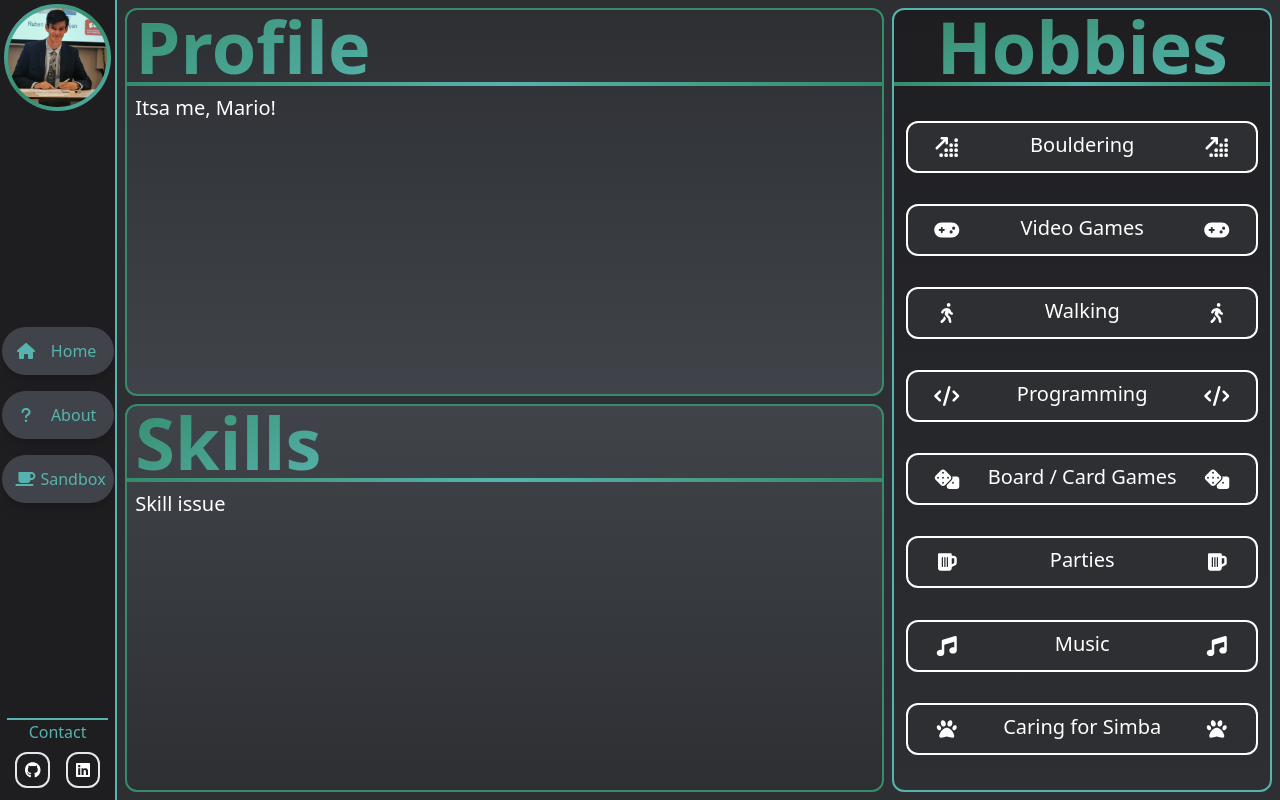
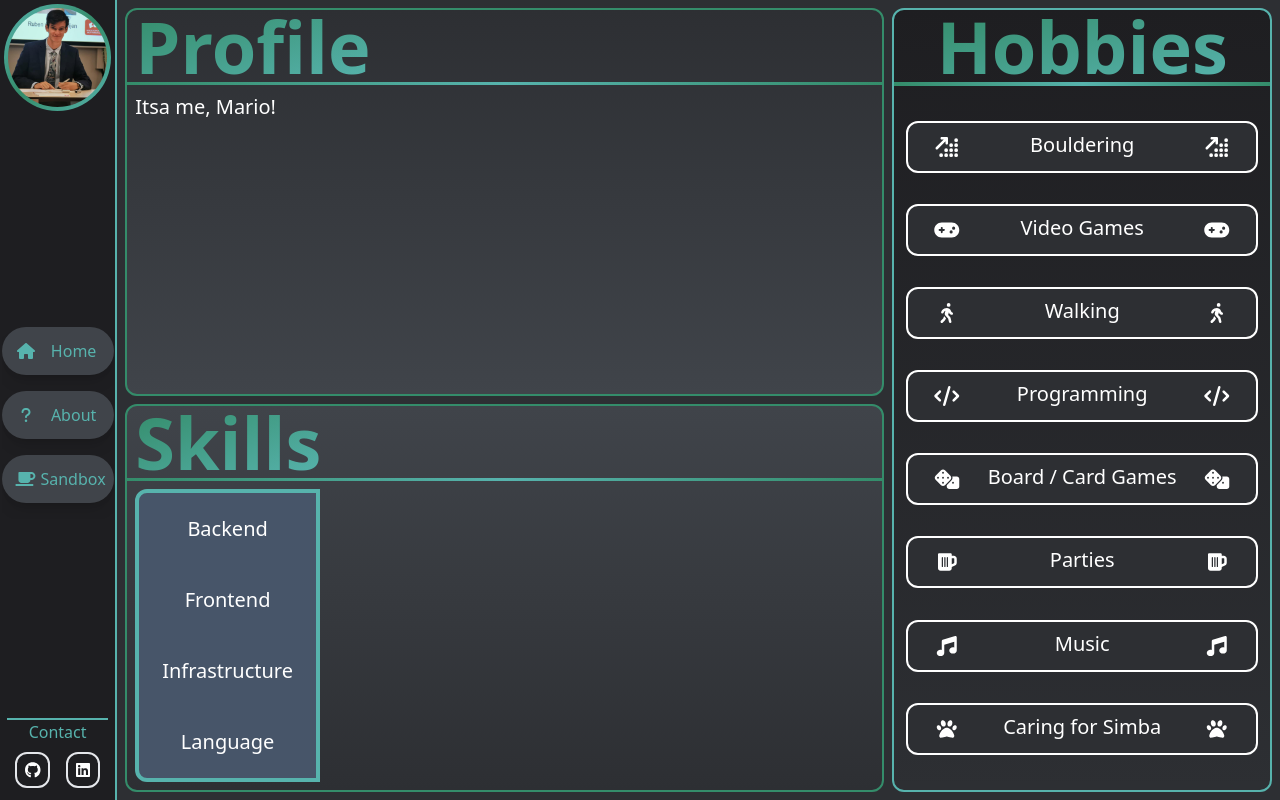
Before and after one commit to FRMeulen/me-online, a Vue app: page /about in a window 1280 px wide. Built offline with nearby package versions, Linux system fonts and the light colour scheme.

Commit message:
WIP toggleable tabs.

```diff
--- a/src/components/about/Profile/ProfileCard.vue
+++ b/src/components/about/Profile/ProfileCard.vue
@@ -1,6 +1,6 @@
 <template>
   <div
-    class="profile w-full h-1/2 mb-1 bg-gradient-to-b from-bgprimary to-bgaccent rounded-xl border-secondary border-2"
+    class="profile w-full h-1/2 mb-1 bg-gradient-to-b from-bgprimary to-bgaccent rounded-xl border-secondary border-2 flex flex-col"
   >
     <span
       class="font-bold leading-relaxed text-5xl md:text-6xl lg:text-7xl bg-gradient-to-br from-secondary to-primary bg-clip-text text-transparent w-fit ml-2"
@@ -11,7 +11,7 @@
       <div class="bg-gradient-to-r from-secondary to-primary w-1/2 h-1"></div>
       <div class="bg-gradient-to-r from-primary to-secondary w-1/2 h-1"></div>
     </div>
-    <div class="profile-text-container text-xl m-2">
+    <div class="profile-text-container text-xl m-2 h-full">
       <p>Itsa me, Mario!</p>
     </div>
   </div>
--- /dev/null
+++ b/src/components/about/Skills/SkillBar.vue
@@ -0,0 +1,42 @@
+<template>
+  <div
+    class="skill-bar bg-bgsecondary rounded-xl w-1/2 border-2 border-secondary"
+  >
+    <div class="flex flex-col">
+      <span class="text-xl m-1 ml-3">{{ name }}</span>
+      <div class="bar-container flex flex-row w-full rounded-b-xl">
+        <div
+          class="filled-part bg-gradient-to-b from-primary from-70% to-slate-400 h-5"
+          :style="{ width: filled + '%' }"
+        ></div>
+        <div
+          class="empty-part bg-bgprimary h-5 w-full"
+          :style="{ width: empty + '%' }"
+        ></div>
+      </div>
+    </div>
+  </div>
+</template>
+
+<script lang="ts" setup>
+import { ref, computed } from "vue";
+
+const props = defineProps({
+  name: String,
+  percentage: Number,
+});
+
+const name = ref(props.name);
+const filled = computed(() => {
+  return props.percentage === undefined
+    ? 0
+    : props.percentage < 0
+    ? 0
+    : props.percentage > 100
+    ? 100
+    : props.percentage;
+});
+const empty = computed(() => {
+  return 100 - filled.value;
+});
+</script>
--- a/src/components/about/Skills/SkillsCard.vue
+++ b/src/components/about/Skills/SkillsCard.vue
@@ -1,6 +1,6 @@
 <template>
   <div
-    class="skills w-full h-1/2 mt-1 bg-gradient-to-b from-bgaccent to-bgprimary rounded-xl border-secondary border-2"
+    class="skills w-full h-1/2 mt-1 bg-gradient-to-b from-bgaccent to-bgprimary rounded-xl border-secondary border-2 flex flex-col"
   >
     <span
       class="font-bold leading-relaxed text-5xl md:text-6xl lg:text-7xl bg-gradient-to-br from-secondary to-primary bg-clip-text text-transparent w-fit ml-2"
@@ -11,10 +11,55 @@
       <div class="bg-gradient-to-r from-secondary to-primary w-1/2 h-1"></div>
       <div class="bg-gradient-to-r from-primary to-secondary w-1/2 h-1"></div>
     </div>
-    <div class="skills-text-container text-xl m-2">
-      <p>Skill issue</p>
+    <div class="skills-text-container text-xl m-2 h-full">
+      <div
+        class="skills-category-tabs flex flex-col flex-grow w-1/4 h-full rounded-tl-xl rounded-bl-xl border-primary border-4 bg-slate-600"
+      >
+        <div
+          class="backend-tab skill-tab"
+          @click="onTabClick('backend')"
+          :class="activeState('backend')"
+        >
+          <span>Backend</span>
+        </div>
+        <div
+          class="frontend-tab skill-tab"
+          @click="onTabClick('frontend')"
+          :class="activeState('frontend')"
+        >
+          <span>Frontend</span>
+        </div>
+        <div
+          class="infra-tab skill-tab"
+          @click="onTabClick('infra')"
+          :class="activeState('infra')"
+        >
+          <span>Infrastructure</span>
+        </div>
+        <div
+          class="language-tab skill-tab"
+          @click="onTabClick('language')"
+          :class="activeState('language')"
+        >
+          <span>Language</span>
+        </div>
+      </div>
     </div>
   </div>
 </template>
 
-<script lang="ts" setup></script>
+<script lang="ts" setup>
+import { computed } from "vue";
+
+let selectedTab = "";
+
+const activeState = computed(
+  () => (tab: string) => isActive(tab) ? "active" : "inactive",
+);
+
+const isActive = (tab: string) => selectedTab === tab;
+
+const onTabClick = (tab: string) => {
+  selectedTab = tab;
+};
+</script>
--- a/src/tailwind.css
+++ b/src/tailwind.css
@@ -14,6 +14,18 @@
 
   .sidebar-footer {
     @apply text-primary
+  }
+
+  .skill-tab {
+    @apply flex h-1/4 w-full items-center justify-center hover:bg-slate-400
+  }
+
+  .tab-inactive {
+    @apply bg-slate-600
+  }
+
+  .tab-active {
+    @apply bg-slate-400
   }
 
   .debug-red {
```
